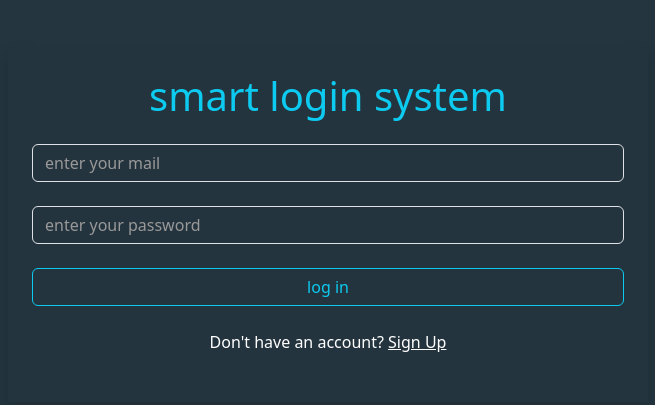
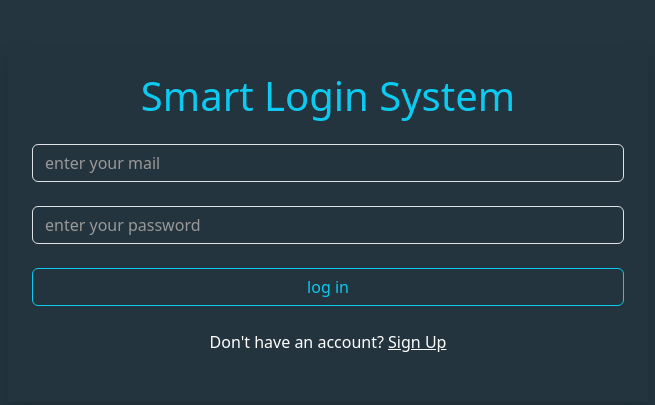
Before and after one commit to mennaayman20/tasks, a plain HTML site: page index.html in a window 1280 px wide. Shown: the whole page, without its empty margins (312-967 px from the left). Drawn offline with Linux system fonts and the light colour scheme.

Commit message:
capitalize: "Update index.html"

```diff
--- a/index.html
+++ b/index.html
@@ -12,7 +12,7 @@
 <body>
 
 <div class="container m-auto text-center w-50 p-4 my-5 shadow">
-<h1 class="text-info">smart login system</h1>
+<h1 class="text-info">Smart Login System</h1>
 <input type="text" class=" input form-control my-4"placeholder ="enter your mail" id="loginMail">
 <input type="password" class="input form-control my-4" placeholder="enter your password" id="loginPass">
 
```
